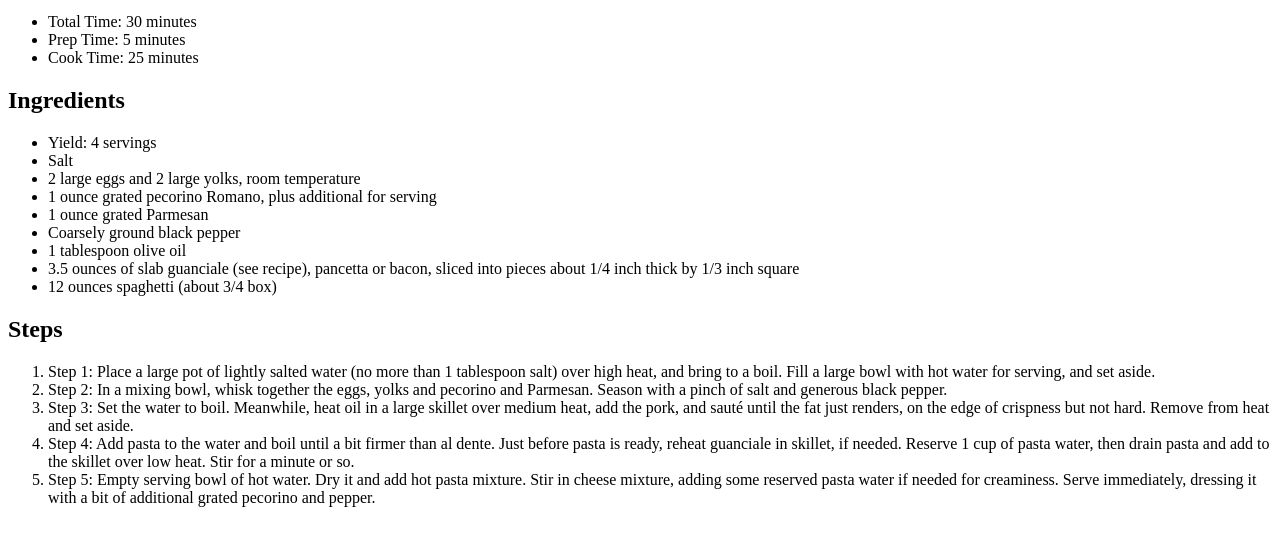
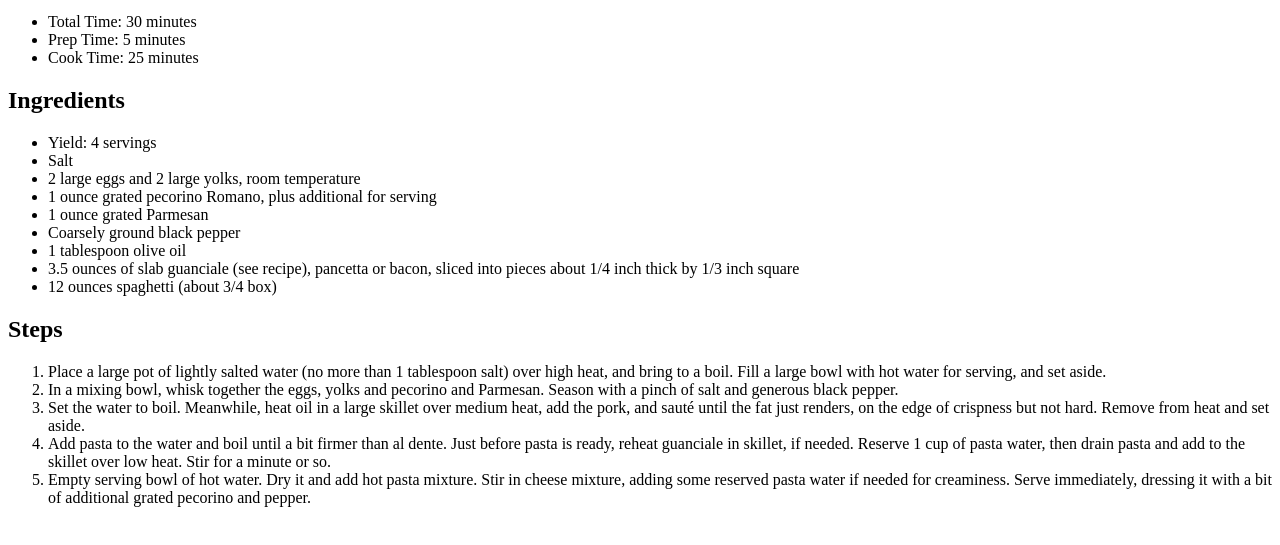
Before and after one commit to HUCKL3B3RRYF1NN/tag_soup, a plain HTML site: page index.html in a window 1280 px wide. Shown: the part 101-646 px from the top of the page. Drawn offline with Linux system fonts and the light colour scheme.

Commit message:
small changes

```diff
--- a/index.html
+++ b/index.html
@@ -8,11 +8,13 @@
     <link rel="stylesheet" href="screen.css">
   </head>
   <body>
-    <h1>Spaghetti Carbonara</h1>
-    <a href="https://cooking.nytimes.com/recipes/12965-spaghetti-carbonara"></a>
-    <p>
+    <header>
+      <h1>Spaghetti Carbonara</h1>
+      <a href="https://cooking.nytimes.com/recipes/12965-spaghetti-carbonara"></a>
+    </header>
+    <article>
       Carbonara is a classic Italian pasta dish. It can be found on almost every street in Rome, and is made from dry or fresh pasta, guanciale (not bacon), eggs, and pecorino Romano cheese.
-    </p>
+    </article>
     <ul>
       <li>Total Time: 30 minutes</li>
       <li>Prep Time: 5 minutes</li>
@@ -35,11 +37,11 @@
     <section>
       <h2>Steps</h2>
       <ol>
-        <li>Step 1: Place a large pot of lightly salted water (no more than 1 tablespoon salt) over high heat, and bring to a boil. Fill a large bowl with hot water for serving, and set aside.</li>
-        <li>Step 2: In a mixing bowl, whisk together the eggs, yolks and pecorino and Parmesan. Season with a pinch of salt and generous black pepper.</li>
-        <li>Step 3: Set the water to boil. Meanwhile, heat oil in a large skillet over medium heat, add the pork, and sauté until the fat just renders, on the edge of crispness but not hard. Remove from heat and set aside.</li>
-        <li>Step 4: Add pasta to the water and boil until a bit firmer than al dente. Just before pasta is ready, reheat guanciale in skillet, if needed. Reserve 1 cup of pasta water, then drain pasta and add to the skillet over low heat. Stir for a minute or so.</li>
-        <li>Step 5: Empty serving bowl of hot water. Dry it and add hot pasta mixture. Stir in cheese mixture, adding some reserved pasta water if needed for creaminess. Serve immediately, dressing it with a bit of additional grated pecorino and pepper.</li>
+        <li>Place a large pot of lightly salted water (no more than 1 tablespoon salt) over high heat, and bring to a boil. Fill a large bowl with hot water for serving, and set aside.</li>
+        <li>In a mixing bowl, whisk together the eggs, yolks and pecorino and Parmesan. Season with a pinch of salt and generous black pepper.</li>
+        <li>Set the water to boil. Meanwhile, heat oil in a large skillet over medium heat, add the pork, and sauté until the fat just renders, on the edge of crispness but not hard. Remove from heat and set aside.</li>
+        <li>Add pasta to the water and boil until a bit firmer than al dente. Just before pasta is ready, reheat guanciale in skillet, if needed. Reserve 1 cup of pasta water, then drain pasta and add to the skillet over low heat. Stir for a minute or so.</li>
+        <li>Empty serving bowl of hot water. Dry it and add hot pasta mixture. Stir in cheese mixture, adding some reserved pasta water if needed for creaminess. Serve immediately, dressing it with a bit of additional grated pecorino and pepper.</li>
       </ol>
     </section>
     <script src="index.js"></script>
```
